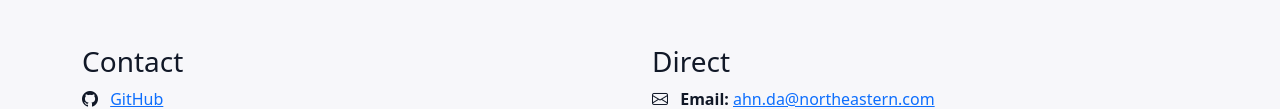
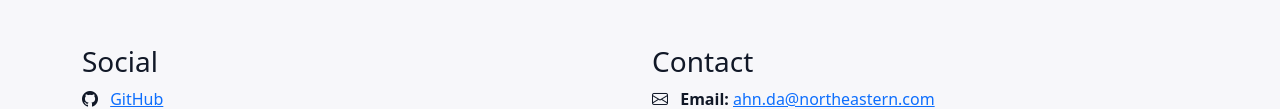
Before and after one commit to dahn0209/David_Ahn_personal_Website, a website with bundled scripts: page ai-page.html in a window 1280 px wide. Shown: the part 848-957 px from the top of the page. Built offline with nearby package versions, Linux system fonts and the light colour scheme.

Commit message:
changed heading for contact and social

```diff
--- a/ai-page.html
+++ b/ai-page.html
@@ -129,7 +129,7 @@
   <div class="row">
     <!-- Contact / Social -->
     <div class="col-md-6 mb-3">
-      <h3>Contact</h3>
+      <h3>Social</h3>
       <ul class="list-unstyled">
         <li class="mb-2">
           <i class="bi bi-github me-2"></i>
@@ -157,7 +157,7 @@
 
     <!-- Direct -->
     <div class="col-md-6 mb-3">
-      <h3>Direct</h3>
+      <h3>Contact</h3>
 
       <p class="mb-2">
         <i class="bi bi-envelope me-2"></i>
```
Also changed, not shown: about.html (+2 -2 lines), index.html (+2 -2 lines), projects.html (+2 -2 lines).
